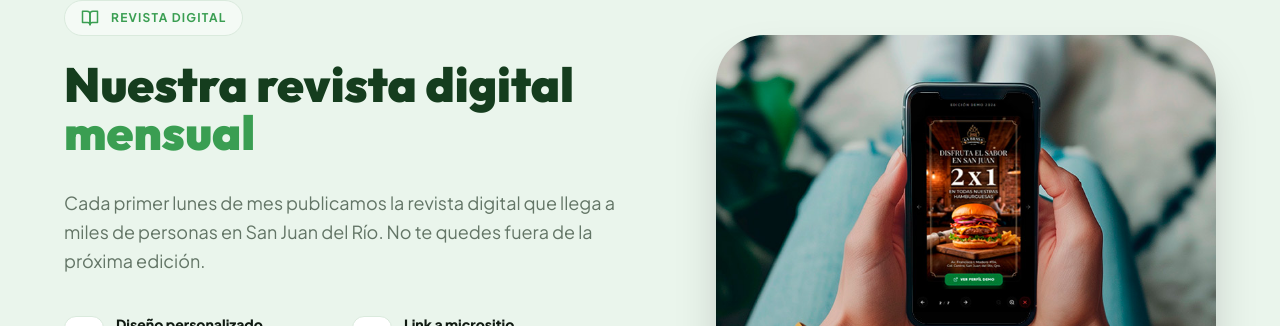
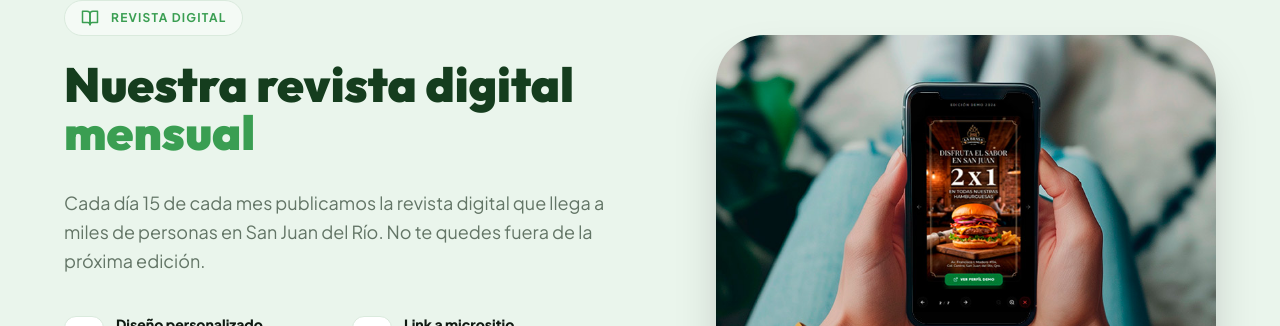
Before and after one commit to mrojasdg/enlace-san-juan, a Next.js app: page / in a window 1280 px wide. Shown: the part 2526-2852 px from the top of the page. Built offline with nearby package versions, Linux system fonts and the light colour scheme; no server answers; the database is empty.

Commit message:
Revista: Actualizada fecha de salida oficial al día 15 de cada mes

```diff
--- a/components/home/RevistaSection.tsx
+++ b/components/home/RevistaSection.tsx
@@ -37,7 +37,7 @@ export const RevistaSection = () => {
           </h2>
 
           <p className="text-muted text-lg font-jakarta mb-10 leading-relaxed">
-            Cada primer lunes de mes publicamos la revista digital que llega a
+            Cada día 15 de cada mes publicamos la revista digital que llega a
             miles de personas en San Juan del Río. No te quedes fuera de la
             próxima edición.
           </p>
```
